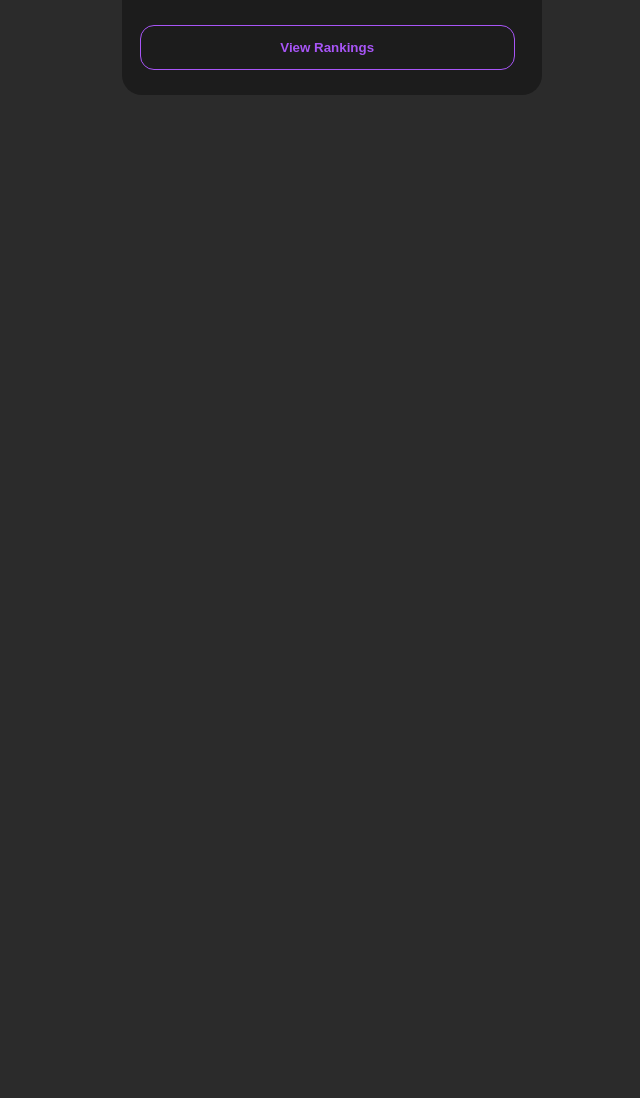
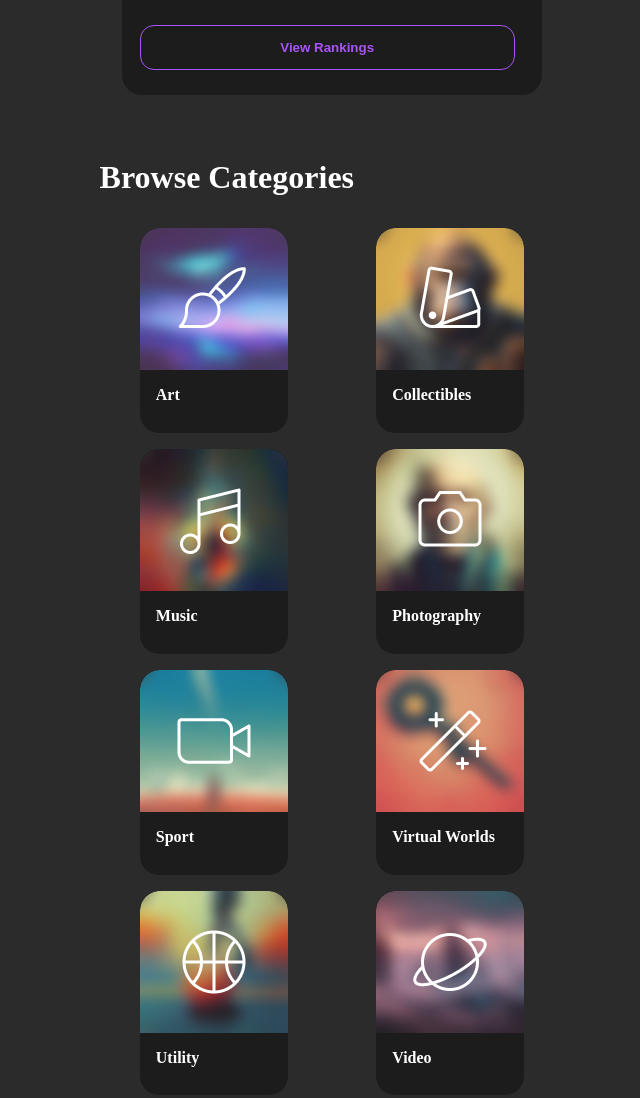
Before and after one commit to JaxTheDev521/NFT-MARKET-PLACE, a plain HTML site: page index.html in a window 1280 px wide. Shown: the part 2211-3309 px from the top of the page, without its empty margins (308-948 px from the left). Before the commit the page ends 2314 px from the top, so only its background shows below. Drawn offline with Linux system fonts and the light colour scheme; a web font is replaced by a local one.

Commit message:
updated content

```diff
--- a/index.html
+++ b/index.html
@@ -14,8 +14,12 @@
       type="text/css"
       href="//fonts.googleapis.com/css?family=Gravitas+One"
     />
-    <link rel="stylesheet" type="text/css"
-     href="//fonts.googleapis.com/css?family=Bowlby+One" />
+    <link
+      rel="stylesheet"
+      type="text/css"
+      href="//fonts.googleapis.com/css?family=Bowlby+One"
+    />
+    <link rel="stylesheet" type="text/css" href="//fonts.googleapis.com/css?family=Creepster+Caps" />
     <style>
       @import url(style.css);
     </style>
@@ -108,7 +112,7 @@
         </p>
         <div class="individuals">
           <span class="persons">1</span>
-          <img src="images/individual1.png" alt=""/>
+          <img src="images/individual1.png" alt="" />
           <div class="info">
             <h4>Keepitreal</h4>
             <p>Total Sales: <span>34.53 ETH</span></p>
@@ -116,7 +120,7 @@
         </div>
         <div class="individuals">
           <span class="persons">2</span>
-          <img src="images/indi2.png"/>
+          <img src="images/indi2.png" />
           <div class="info">
             <h4>DigiLab</h4>
             <p>Total Sales: <span>32.13 ETH</span></p>
@@ -124,7 +128,7 @@
         </div>
         <div class="individuals">
           <span class="persons">3</span>
-          <img src="images/indi3.png"/>
+          <img src="images/indi3.png" />
           <div class="info">
             <h4>GravityOne</h4>
             <p>Total Sales: <span>28.93 ETH</span></p>
@@ -132,7 +136,7 @@
         </div>
         <div class="individuals">
           <span class="persons">4</span>
-          <img src="images/indi4.png"/>
+          <img src="images/indi4.png" />
           <div class="info">
             <h4>Juanie</h4>
             <p>Total Sales: <span>25.30 ETH</span></p>
@@ -140,7 +144,7 @@
         </div>
         <div class="individuals">
           <span class="persons">5</span>
-          <img src="images/indi5.png"/>
+          <img src="images/indi5.png" />
           <div class="info">
             <h4>BlueWhale</h4>
             <p>Total Sales: <span>22.22 ETH</span></p>
@@ -149,5 +153,44 @@
         <button class="citizens">View Rankings</button>
       </div>
     </section>
+    <section class="part4">
+      <div class="part4content">
+        <h2 class="browseformezaddy">Browse Categories</h2>
+        <div class="projectiles">
+          <div class="categories">
+            <img src="images/music1.png" alt="" class="music1" />
+            <h4>Art</h4>
+          </div>
+          <div class="categories">
+            <img src="images/music2.png" alt="" class="music2"/>
+            <h4>Collectibles</h4>
+          </div>
+          <div class="categories">
+            <img src="images/music3.png" alt="" class="music3" />
+            <h4>Music</h4>
+          </div>
+          <div class="categories">
+            <img src="images/music4.png" alt="" class="music4" />
+            <h4>Photography</h4>
+          </div>
+          <div class="categories">
+            <img src="images/music5.png" alt="" class="music5" />
+            <h4>Sport</h4>
+          </div>
+          <div class="categories">
+            <img src="images/music6.png" alt="" class="music6" />
+            <h4>Virtual Worlds</h4>
+          </div>
+          <div class="categories">
+            <img src="images/music7.png" alt="" />
+            <h4>Utility</h4>
+          </div>
+          <div class="categories">
+            <img src="images/music8.png" alt="" />
+            <h4>Video</h4>
+          </div>
+        </div>
+      </div>
+    </section>
   </body>
 </html>
--- a/style.css
+++ b/style.css
@@ -296,3 +296,47 @@ body {
   transform: rotate(360deg);
   transition: 2s;
 }
+/*part3*/
+/*part4*/
+.part4{
+ padding: 0.5rem;
+ margin: 0;
+}
+.part4content{
+  max-width: 500px;
+  margin: 0 auto;
+  width: 100%;
+  padding: 0.1rem;
+  padding-top: 2rem;
+}
+.browseformezaddy{
+  font-family: Gravitas One;
+  padding: 1rem;
+  font-size: 2rem;
+}
+.projectiles{
+  display: grid;
+  gap: 0.5rem;
+  padding: 1rem;
+  grid-template-columns: repeat(2, minmax(162px, 1fr));
+  place-items: center;
+  padding-left: 0.6 rem;
+  place-content: center;
+}
+.categories{
+  border-radius: 1.2rem;
+  overflow: hidden;
+  margin-bottom: 0.5rem;
+  background-color: #1c1c1c;
+  height: auto;
+}
+.categories img{
+  width: 100%;
+  display: block;
+}
+.categories h4{
+  padding: 1rem;
+  margin-bottom: 0.8rem;
+  font-size: 1rem;
+  font-family: Creepster Caps;
+}
```
Also changed, not shown: images/music1.png (added), images/music2.png (added), images/music3.png (added), images/music4.png (added), images/music5.png (added), images/music6.png (added), images/music7.png (added), images/music8.png (added).
